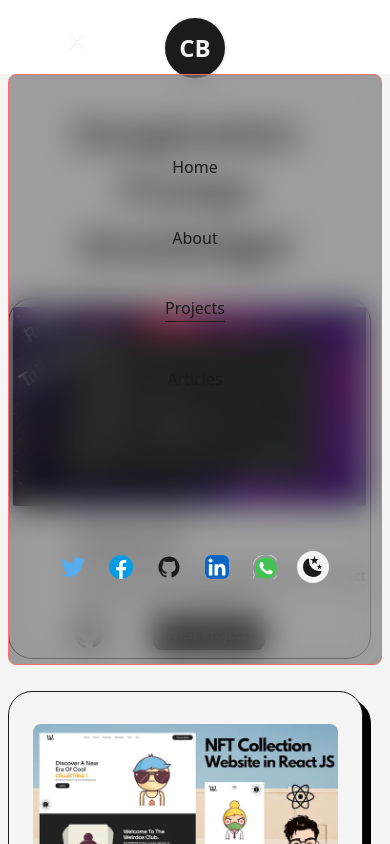
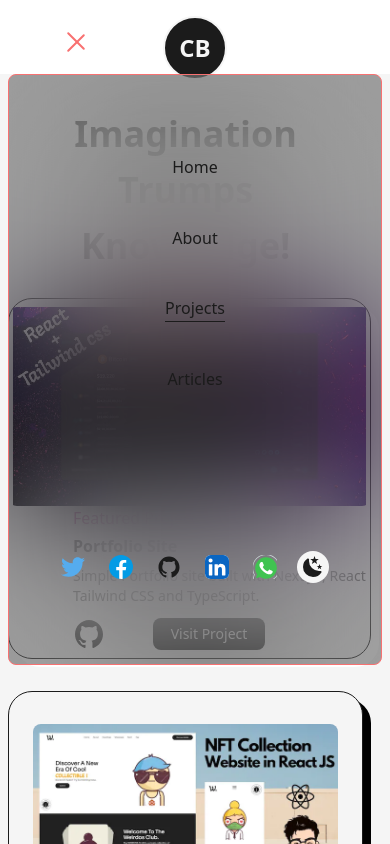
Before and after one commit to habibkhan713713/Portfolio, a Next.js app: page /projects in a window 390 px wide. Both pictures are taken after a click on the button 76 px from the left and 37 px from the top of the page. Shown: the top 844 px of the page. Built offline with nearby package versions, Linux system fonts and the light colour scheme; a web font is replaced by a local one.

Commit message:
Dark Theme

```diff
--- a/src/app/components/NavBar.tsx
+++ b/src/app/components/NavBar.tsx
@@ -60,15 +60,15 @@ export default function NavBar({ className }: any) {
       className={`${className} w-full px-32 py-8 font-medium flex items-center justify-between xl:px-16 relative`}
     >
       <button className="3xl:hidden 2xl:hidden lg:flex flex-col justify-center items-center" onClick={handleOpen}>
-        <span className={`bg-dark dark:bg-light block h-0.5 w-6 rounded-sm -translate-y-0.5 ${isOpen ? "rotate-45 translate-y-2 ":"" } ease-in-out duration-300 transition-all`}></span>
-        <span className={`bg-dark dark:bg-light block h-0.5 w-6 rounded-sm my-0.5 ${isOpen ? "opacity-0" : "opacity-100"} ease-in-out duration-500 transition-all`}></span>
-        <span className={`bg-dark dark:bg-light block h-0.5 w-6 rounded-sm translate-y-0.5 ${isOpen ? "-rotate-45 -translate-y-1":""} ease-in-out duration-300 `}></span>
+        <span className={`bg-dark dark:!bg-red-400 block h-0.5 w-6 rounded-sm -translate-y-0.5 ${isOpen ? "rotate-45 translate-y-2 ":"" } ease-in-out duration-300 transition-all`}></span>
+        <span className={`bg-dark dark:!bg-red-400 block h-0.5 w-6 rounded-sm my-0.5 ${isOpen ? "opacity-0" : "opacity-100"} ease-in-out duration-500 transition-all`}></span>
+        <span className={`bg-dark dark:!bg-red-400 block h-0.5 w-6 rounded-sm translate-y-0.5 ${isOpen ? "-rotate-45 -translate-y-1":""} ease-in-out duration-300 `}></span>
       </button>
      <div className={`xl:hidden 2xl:hidden 3xl:hidden lg:block  absolute  z-50 top-[100%] md:left-[2vw]  ${isOpen?"lg:block":"lg:hidden"}
 
      `}>
      <div className={`z-30 flex flex-col items-center justify-around bg-dark/40 transition-all duration-1000 ease-in-out w-[75vw] h-0   mx-[5vw]
-     backdrop-blur-lg rounded-lg
+     backdrop-blur-3xl  rounded-lg
      border border-spacing-1 border-red-400 ${isOpen ? "h-[70vh] ":"" } md:!mx-[0vw] md:w-[96vw] md:!ml-0`}
 
 
```
